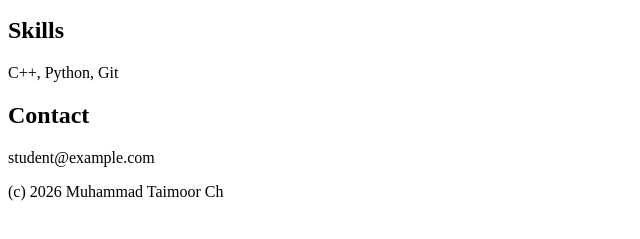
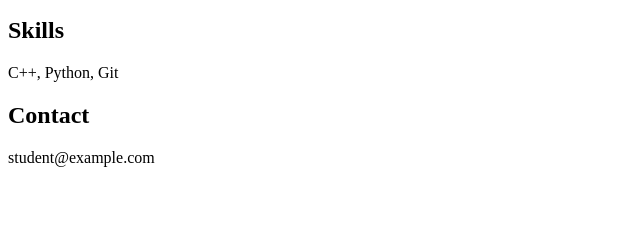
Before and after one commit to 2602990-Taimoor/2602990-portfolio, a plain HTML site: page index.html in a window 1280 px wide. Shown: the part 101-340 px from the top of the page, without its empty margins (0-640 px from the left). Drawn offline with Linux system fonts and the light colour scheme.

Commit message:
Revert "Add footer"
This reverts commit 78373a563c1473f3dc83376ca36023aa3e53fdda.

```diff
--- a/index.html
+++ b/index.html
@@ -8,6 +8,5 @@
 <p>C++, Python, Git</p>
 <h2>Contact</h2>
 <p>student@example.com</p>
-<footer>(c) 2026 Muhammad Taimoor Ch</footer>
 </body>
 </html>
```
